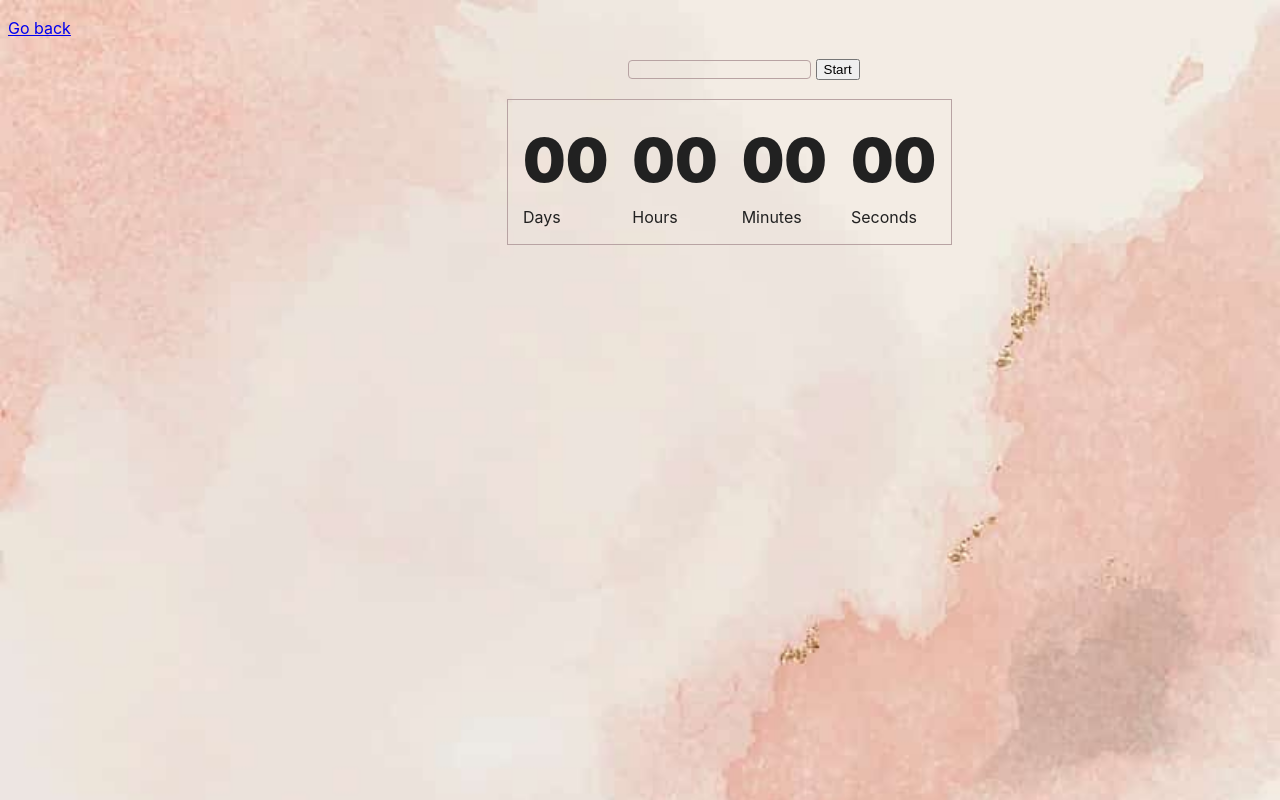
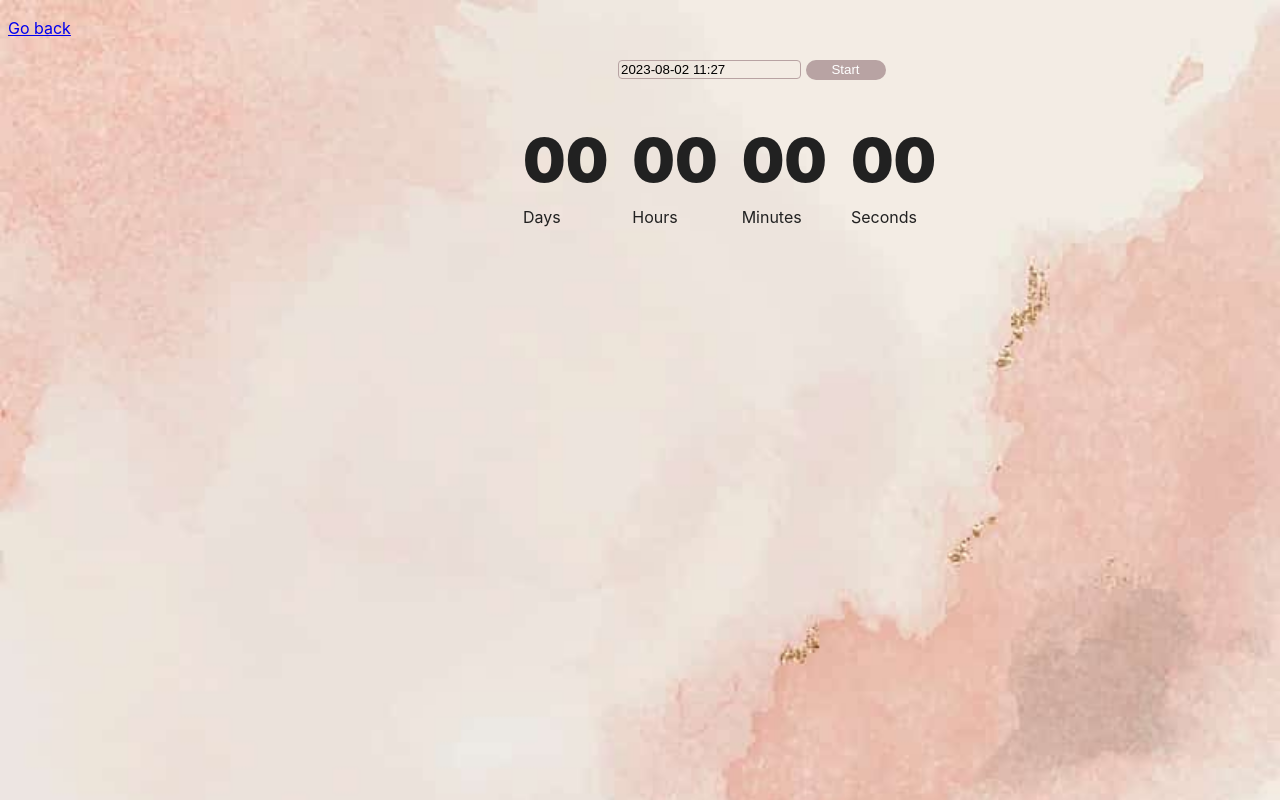
Before and after one commit to AnnMatsarska/goit-js-hw-09, a website built with Parcel: page src/02-timer.html in a window 1280 px wide. Built offline with nearby package versions, Linux system fonts and the light colour scheme.

Commit message:
start task 2

```diff
--- a/package.json
+++ b/package.json
@@ -18,6 +18,7 @@
     "url": "https://github.com/goitacademy/parcel-project-template/issues"
   },
   "dependencies": {
+    "flatpickr": "^4.6.13",
     "modern-normalize": "^1.1.0"
   },
   "devDependencies": {
--- a/src/css/common.css
+++ b/src/css/common.css
@@ -23,7 +23,6 @@ img {
   margin-top: 20px;
   width: max-content;
   padding: 15px;
-  outline: #b8a3a3 solid 1px;
 }
 
 .value {
@@ -39,8 +38,23 @@ img {
 }
 
 .container input {
-  margin-left: 120px;
+  margin-left: 110px;
   background-color: transparent;
   border-radius: 4px;
   border: 1px solid #b8a3a3;
 }
+
+.container button {
+  cursor: pointer;
+  width: 80px;
+  height: 20px;
+  background-color: #b8a3a3;
+  color: white;
+  border: none;
+  border-radius: 12px;
+  transition: background-color 250ms cubic-bezier(0.4, 0, 0.2, 1);
+}
+
+.container button:hover {
+  background-color: #594f4f;
+}
--- a/src/js/02-timer.js
+++ b/src/js/02-timer.js
@@ -0,0 +1,15 @@
+import flatpickr from 'flatpickr';
+
+import 'flatpickr/dist/flatpickr.min.css';
+
+const inputEl = document.querySelector('#datetime-picker');
+
+const fp = flatpickr(inputEl, {
+  enableTime: true,
+  time_24hr: true,
+  defaultDate: new Date(),
+  minuteIncrement: 1,
+  onClose(selectedDates) {
+    console.log(selectedDates[0]);
+  },
+});
```
Also changed, not shown: 1 other file.
